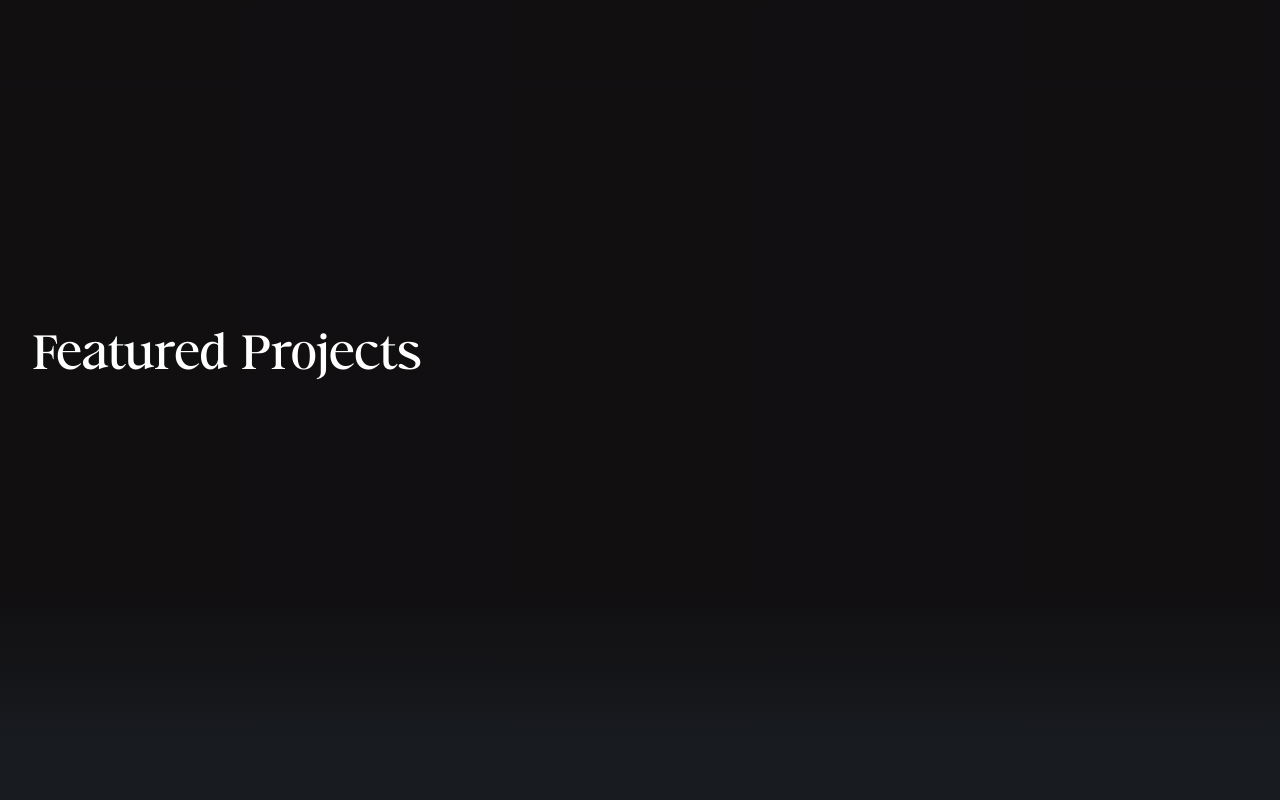
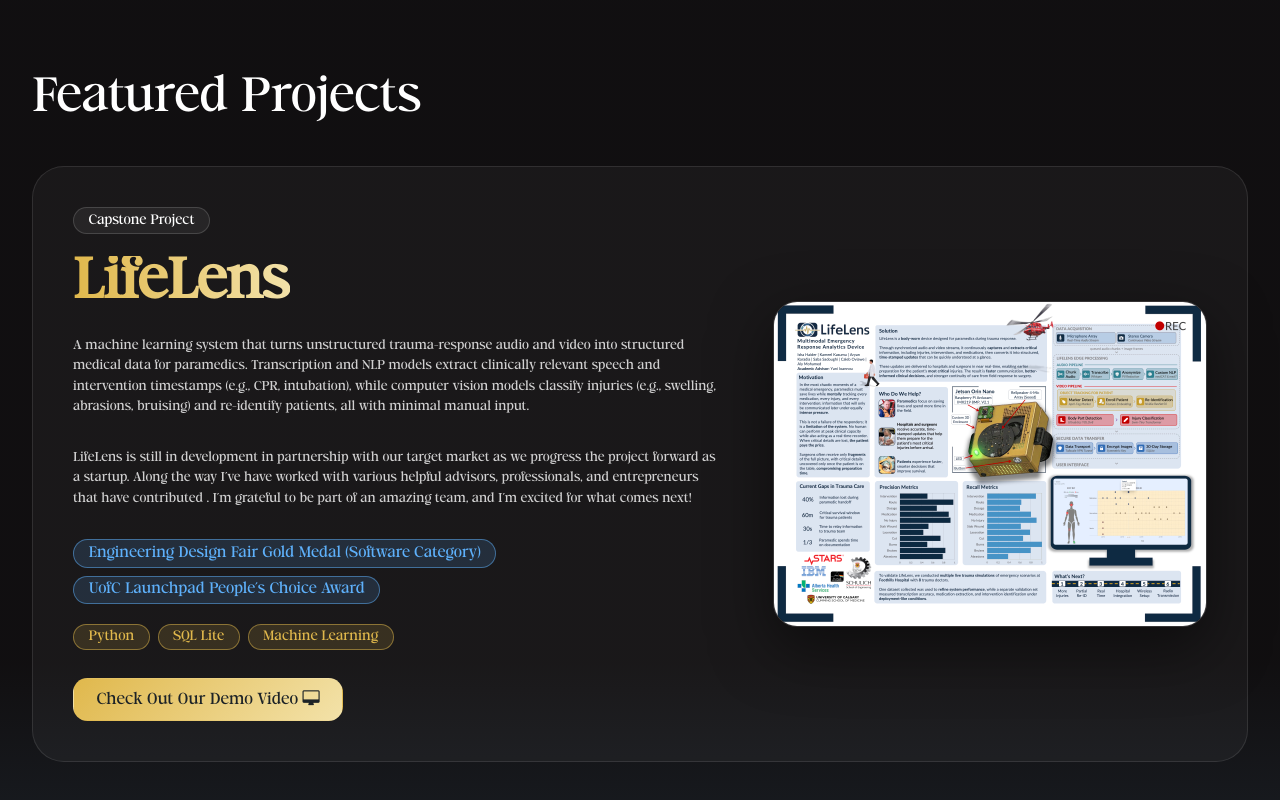
Before and after one commit to caleboviawe/Portfolio, a plain HTML site: page index.html in a window 1280 px wide. Shown: the part 2456-3256 px from the top of the page. Drawn offline with Linux system fonts and the light colour scheme.

Commit message:
Added the main project.

```diff
--- a/index.html
+++ b/index.html
@@ -160,6 +160,36 @@
     <!-- Projects Section -->
     <section id="projects" class="scroll-fade">
         <h2>Featured Projects</h2>
+        <div class="projects-container">
+            <div class="main-project">
+                <div class="main-project-info">
+                    <span class="project-badge">Capstone Project</span>
+                    <h3 class="main-project-title"><span class="highlight">LifeLens</span></h3>
+                    <p class="main-project-desc">A machine learning system that turns unstructured trauma-response audio and video into structured medical data for paramedics. Transcription and NLP models extract clinically relevant speech and intervention timestamps (e.g., CPR, intubation), while computer vision models classify injuries (e.g., swelling, abrasions, bruising) and re-identify patients, all with minimal manual input.</p>
+                    <p class="main-project-desc">LifeLens is still in development in partnership with our target market as we progress the project forward as a startup. Along the way I've have worked with various helpful advisors, professionals, and entrepreneurs that have contributed . I'm grateful to be part of an amazing team, and I'm excited for what comes next!</p>
+                    <div class="project-achievements">
+                        <span class="achievement">Engineering Design Fair Gold Medal (Software Category) </span>
+                        <span class="achievement">UofC Launchpad People's Choice Award</span>
+                    </div>
+                    <div class="exp-techstack">
+                        <span class="techstack-item">Python</span>
+                        <span class="techstack-item">SQL Lite</span>
+                        <span class="techstack-item">Machine Learning</span>
+                    </div>
+                    <div class="project-actions">
+                        <a class="project-btn primary" href="https://www.youtube.com/watch?v=MXj3D-6AP7A" target="_blank" rel="noopener noreferrer"> Check Out Our Demo Video <i class="fa fa-desktop"></i></a>
+                        <!-- <a class="project-btn" href="#" target="_blank" rel="noopener noreferrer">View Code</a> -->
+                    </div>
+                </div>
+                <div class="main-project-media">
+                    <img src="images/LifeLens.jpg" alt="LifeLens Poster">
+                </div>
+            </div>
+            </div>
+            <div class="other-projects">
+
+            </div>
+        </div>
     </section>
 
     <!-- Skills Section -->
--- a/styles.css
+++ b/styles.css
@@ -199,7 +199,7 @@ section {
  background-color: #181b20;
  color: #fff;
  box-shadow: 0 2px 0 2px #0d3b66;
- transform: translateY(2.5px);
+ transform: translateY(-2.5px);
 }
 
 .home-btn:hover::before {
@@ -372,6 +372,121 @@ section {
     color: white;
 }
 
+.projects-container {
+  display: flex;
+  flex-direction: column;
+  gap: 4rem;
+}
+
+/* ---------- Main project ---------- */
+.main-project {
+  display: grid;
+  grid-template-columns: 1.2fr .8fr;
+  align-items: center;
+  gap: 3rem;
+  padding: 2.5rem;
+  border-radius: 2rem;                          /* rounded rectangle */
+  background: rgba(255, 255, 255, 0.04);
+  border: 1px solid rgba(255, 255, 255, 0.1);
+  transition: box-shadow 0.4s ease,
+              border-color 0.4s ease,
+              background-color 0.4s ease;
+}
+
+.main-project:hover {
+  border-color: rgba(224, 184, 76, 0.6);
+  background: rgba(224, 184, 76, 0.05);
+  box-shadow:
+    0 0 25px rgba(224, 184, 76, 0.25),          /* tight inner glow */
+    0 0 80px rgba(224, 184, 76, 0.15);          /* wide soft glow */
+}
+
+.main-project-info {
+  display: flex;
+  flex-direction: column;
+  align-items: flex-start;
+  gap: 1.25rem;
+}
+
+.project-badge {
+  padding: 0.35rem 0.9rem;
+  border-radius: 999px;
+  background: rgba(255, 255, 255, 0.06);
+  border: 1px solid rgba(255, 255, 255, 0.15);
+  font-size: 0.85rem;
+}
+
+.main-project-title {
+  font-size: clamp(2rem, 5vw, 3.5rem);
+  line-height: 1.1;
+}
+
+/* Gradient-filled word, like "AI smell" in your reference */
+.highlight {
+  background: linear-gradient(90deg, #e0b84c, #f3e2a9);
+  -webkit-background-clip: text;
+  background-clip: text;
+  -webkit-text-fill-color: transparent;
+  color: transparent;
+}
+
+.main-project-desc {
+  font-size: 0.8rem;
+  line-height: 1.6;
+  opacity: 0.8;
+  padding-bottom: 10px;
+}
+
+.project-actions {
+  display: flex;
+  flex-wrap: wrap;
+  gap: 1rem;
+  margin-top: 0.5rem;
+}
+
+.project-btn {
+  padding: 0.7rem 1.4rem;
+  border-radius: 0.9rem;
+  border: 1px solid rgba(255, 255, 255, 0.25);
+  color: #f5f3ee;
+  text-decoration: none;
+  transition: border-color 0.2s ease, transform 0.2s ease;
+}
+
+.project-btn:hover { border-color: #e0b84c; transform: translateY(-2px); }
+
+.project-btn.primary {
+  background: linear-gradient(135deg, #e0b84c, #f3e2a9);
+  border-color: transparent;
+  color: #1d2327;
+}
+
+.project-btn:focus-visible { outline: 2px solid #e0b84c; outline-offset: 3px; }
+
+.main-project-media img {
+  display: block;
+  width: 100%;
+  border-radius: 1.5rem;
+  border: 1px solid rgba(255, 255, 255, 0.12);
+  box-shadow: 0 20px 60px rgba(0, 0, 0, 0.5);
+}
+
+.project-achievements {
+  display: flex;
+  flex-wrap: wrap;
+  gap: 0.5rem;
+}
+
+.achievement {
+  padding: 0.3rem 0.9rem;
+  border-radius: 999px;
+  background: rgba(94, 176, 250, 0.15);
+  border: 1px solid rgba(94, 176, 250, 0.5);
+  color: #5eb0fa;
+  font-size: .95rem;
+  white-space: nowrap;
+}
+
 
 /* --------------- Skills Section --------------- */
 #skills{
@@ -494,7 +609,7 @@ section {
  background-color: #181b20;
  color: #fff;
  box-shadow: 0 2px 0 2px #0d3b66;
- transform: translateY(2.5px);
+ transform: translateY(-2.5px);
 }
 
 .social-btn:hover::before {
```
Also changed, not shown: images/LifeLens.jpg (added).
